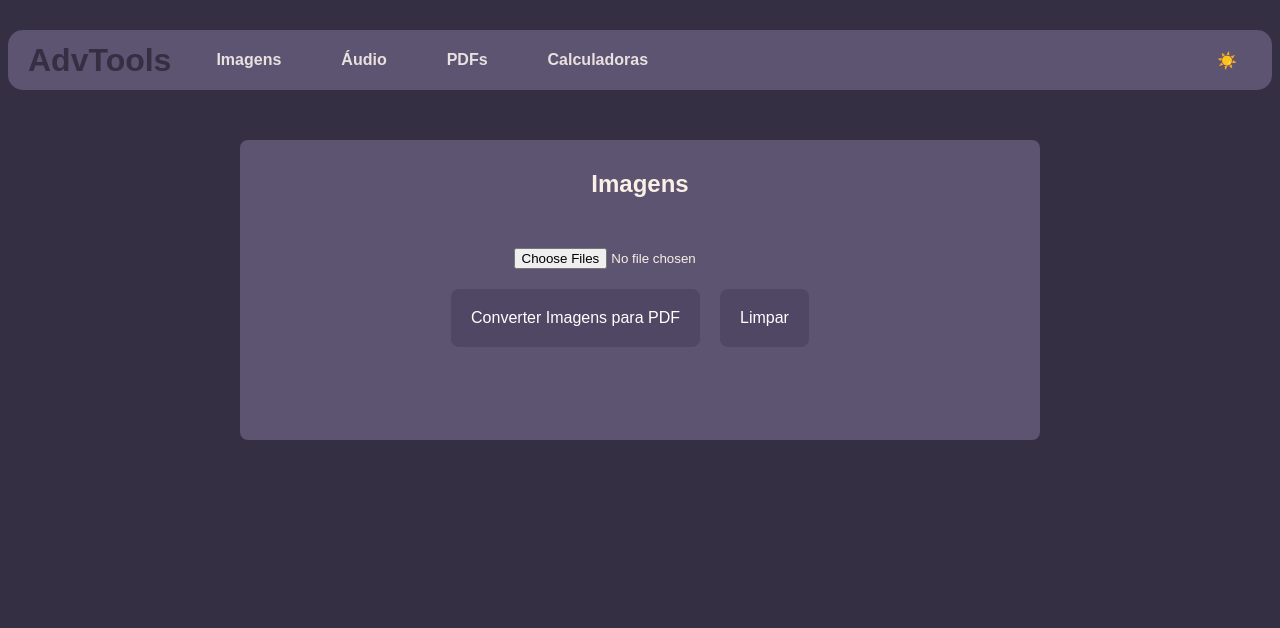
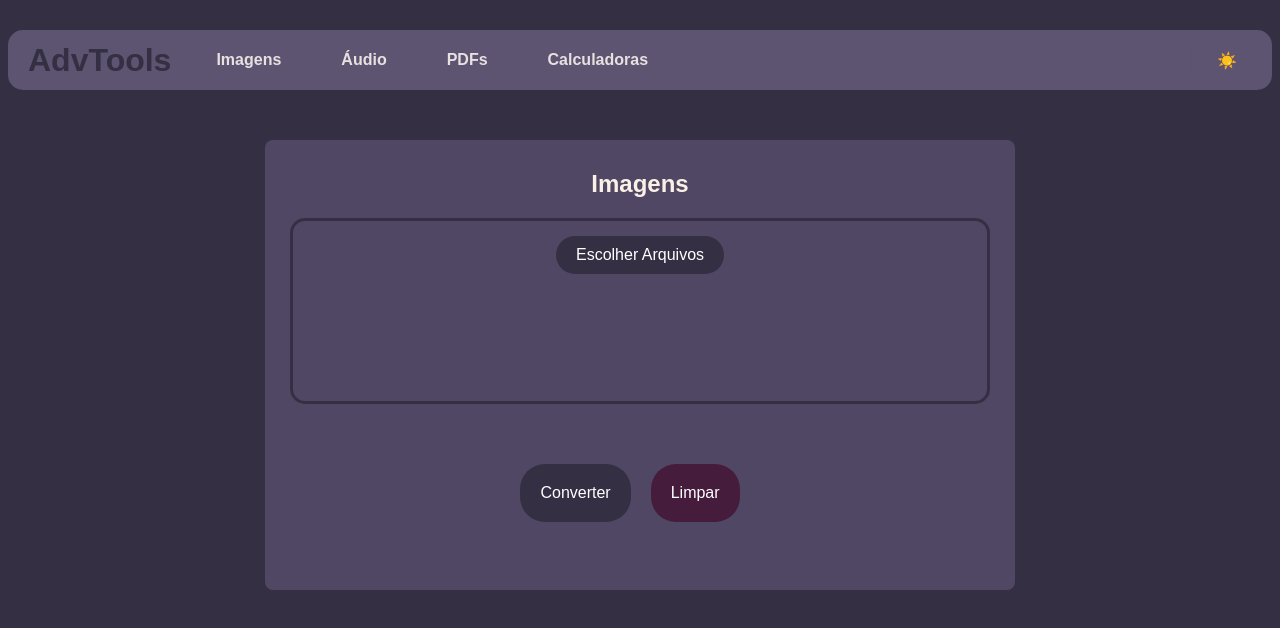
Before and after one commit to standardprojectx/advtools-frontend, a React (Create React App) app: page / in a window 1280 px wide. Shown: the top 628 px of the page. Built offline with nearby package versions, Linux system fonts and the light colour scheme.

Commit message:
feat: changes on image layout

```diff
--- a/package.json
+++ b/package.json
@@ -9,6 +9,7 @@
     "fastify": "^4.28.1",
     "react": "^18.3.1",
     "react-dom": "^18.3.1",
+    "react-icons": "^5.3.0",
     "react-scripts": "5.0.1",
     "web-vitals": "^2.1.4"
   },
--- a/src/App.css
+++ b/src/App.css
@@ -8,26 +8,4 @@ body {
 body.dark-mode {
   background-color: #352F44;
   color: #FAF0E6;
-
 }
-
-.section {
-  padding-left: 50px;
-  padding-right: 50px;
-  padding-bottom: 50px;
-  background-color: #F7E7DC;
-  border-radius: 8px;
-  margin: 0 auto;
-  margin-top: 50px;
-  margin-bottom: 20px;
-  width: 700px;
-  height: 250px;
-  justify-content: center;
-  align-items: center;
-  text-align: center;
-}
-
-.sections-container {
-  justify-content: center;
-  align-items: center;
-}
--- a/src/components/ImageSection/ImageSection.js
+++ b/src/components/ImageSection/ImageSection.js
@@ -2,10 +2,20 @@ import React, { useState } from 'react';
 import './styles.css';
 
 const ImageSection = () => {
-
   const [downloadUrl, setDownloadUrl] = useState(null);
   const [isLoading, setIsLoading] = useState(false);
   const [errorMessage, setErrorMessage] = useState(null);
+  const [selectedFiles, setSelectedFiles] = useState(null);
+
+  const handleFileChange = (event) => {
+    const files = event.target.files;
+    if (files.length > 0) {
+      const fileNames = Array.from(files).map(file => file.name).join(', ');
+      setSelectedFiles(fileNames);
+    } else {
+      setSelectedFiles(null);
+    }
+  };
 
   const convertFiles = async () => {
     const files = document.getElementById('imageInput').files;
@@ -15,7 +25,6 @@ const ImageSection = () => {
     }
 
     const formData = new FormData();
-
     Array.from(files).forEach(file => formData.append('files', file));
 
     try {
@@ -29,7 +38,6 @@ const ImageSection = () => {
 
       if (response.ok) {
         const result = await response.json();
-
         const fullDownloadUrl = `${process.env.REACT_APP_BACKEND_URL}${result.downloadUrl}`;
         setDownloadUrl(fullDownloadUrl);
       } else {
@@ -46,26 +54,30 @@ const ImageSection = () => {
 
   const clearResults = () => {
     document.getElementById('imageInput').value = '';
+    setSelectedFiles(null);
     setDownloadUrl(null);
     setErrorMessage(null);
   };
 
   return (
-    <div className="section">
-
-      <div className='title-header'>
-      <h2>Imagens</h2>
+    <div className="section-image">
+      <div className='title-header-image'>
+        <h2>Imagens</h2>
       </div>
-      <input type="file" id="imageInput" multiple accept="image/*" />
+      <div className='section-image-selection'>
+        <label className="custom-file-upload">
+          <input type="file" id="imageInput" multiple accept="image/*" onChange={handleFileChange} />
+          {selectedFiles ? `Selecionado(s): ${selectedFiles}` : 'Escolher Arquivos'}
+        </label>
+      </div>
       <div className="buttons">
-        <button className="convert-image" onClick={convertFiles} disabled={isLoading}>
-          {isLoading ? 'Convertendo...' : 'Converter Imagens para PDF'}
+        <button className="convert-image-btn" onClick={convertFiles} disabled={isLoading}>
+          {isLoading ? 'Convertendo...' : 'Converter'}
         </button>
-        <button className="convert-image" onClick={clearResults} disabled={isLoading}>
+        <button className="clean-image-btn" onClick={clearResults} disabled={isLoading}>
           Limpar
         </button>
       </div>
-
 
       {errorMessage && (
         <div className="error-message">
--- a/src/components/ImageSection/styles.css
+++ b/src/components/ImageSection/styles.css
@@ -3,31 +3,104 @@
   background-color: #5C5470;
 }
 
-  button.convert-image {
-    background-color: #4f4763;
+button.convert-image-btn {
+  background-color: #352F44;
   color: white;
   border: none;
   padding-top: 20px;
-    border-radius: 8px;
+  border-radius: 25px;
   font-size: 1rem;
   cursor: pointer;
   transition: background-color 0.3s ease, transform 0.2s ease;
-    margin-top: 20px;
+  margin-top: 60px;
   margin-right: 20px;
   gap: 20px;
   padding: 20px;
 }
 
-  body.dark-mode button.convert {
-    background-color: #4f4763;
+button.convert-image-btn:hover {
+  background-color: #5C5470;
 }
 
-  button.convert:hover {
-    background-color: #758694;
+button.clean-image-btn {
+  background-color: #451c3c;
+  color: white;
+  border: none;
+  padding-top: 20px;
+  border-radius: 25px;
+  font-size: 1rem;
+  cursor: pointer;
+  transition: background-color 0.3s ease, transform 0.2s ease;
+  margin-top: 60px;
+  margin-right: 20px;
+  gap: 20px;
+  padding: 20px;
 }
 
-  .title-header {
+
+button.clean-image-btn:hover {
+  background-color: #352F44;
+}
+
+.title-header-image {
   align-items: center;
-    margin-bottom: 50px;
   padding-top: 10px;
 }
+
+.section-image {
+  padding-left: 25px;
+  padding-right: 25px;
+  padding-bottom: 50px;
+  background-color: #4f4763;
+  border-radius: 8px;
+  margin: 0 auto;
+  margin-top: 50px;
+  margin-bottom: 20px;
+  width: 700px;
+  height: 400px;
+  justify-content: center;
+  align-items: center;
+  text-align: center;
+}
+
+.section-image-container {
+  justify-content: center;
+  align-items: center;
+}
+
+input[type="file"] {
+display: none;
+}
+
+.custom-file-upload {
+display: inline-block;
+padding: 10px 20px;
+border-radius: 25px;
+background-color: #352F44;
+color: white;
+cursor: pointer;
+font-size: 1rem;
+transition: background-color 0.3s ease;
+}
+
+.custom-file-upload:hover {
+background-color: #5C5470;
+}
+
+.section-image-selection {
+flex-direction: column;
+align-items: center;
+border: 3px solid #352F44;
+padding: 15px;
+border-radius: 15px;
+color: white;
+height: 150px;
+}
+
+
+.custom-file-upload span {
+display: block;
+margin-top: 8px;
+font-size: 0.9rem;
+color: #ddd;
+}
```
Also changed, not shown: 1 other file (tests, documents, lock files or other folders). Lines whose indentation alone changed are shown as unchanged.
